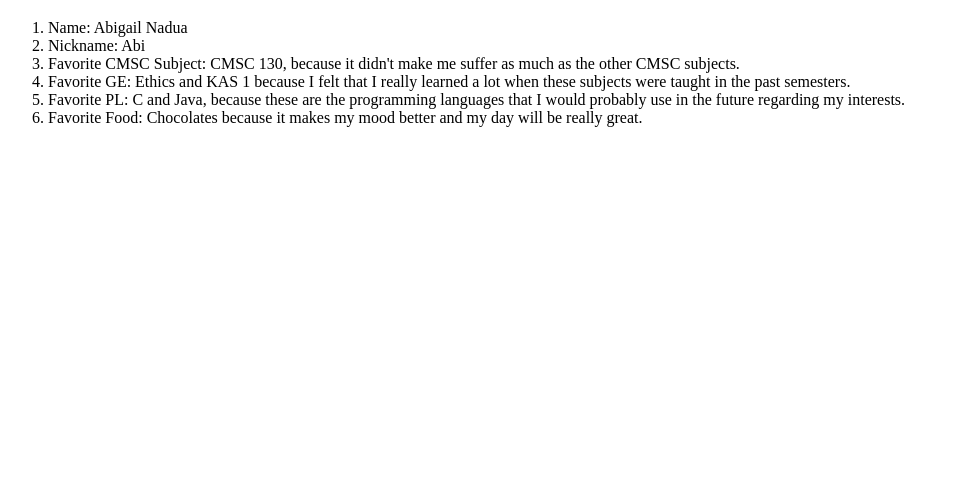
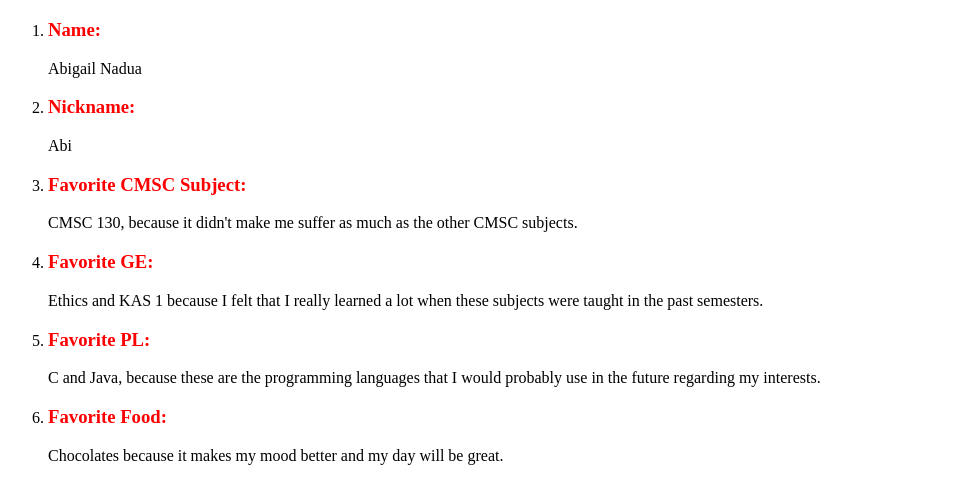
Before and after one commit to abigailnadua/sample, a plain HTML site: page index.html in a window 1280 px wide. Shown: the part 61-564 px from the top of the page, without its empty margins (0-959 px from the left). Drawn offline with Linux system fonts and the light colour scheme.

Commit message:
commit for html

```diff
--- a/index.html
+++ b/index.html
@@ -2,18 +2,19 @@
 <html>
 	<head>
 		<title>My Information</title>
+		<link rel = "stylesheet" type="text/css" href="styles.css">
 	</head>
 	<body>
 
 		<h1>Exercise 1 CMSC 100 Web Programming</h1>
 
 		<ol>
-			<li>Name: Abigail Nadua</li>
-			<li>Nickname: Abi</li>
-			<li>Favorite CMSC Subject: CMSC 130, because it didn't make me suffer as much as the other CMSC subjects.</li>
-			<li>Favorite GE: Ethics and KAS 1 because I felt that I really learned a lot when these subjects were taught in the past semesters.</li>
-			<li>Favorite PL: C and Java, because these are the programming languages that I would probably use in the future regarding my interests.</li>
-			<li>Favorite Food: Chocolates because it makes my mood better and my day will be really great.</li>
+			<li><h3>Name:</h3> Abigail Nadua</li>
+			<li><h3>Nickname:</h3> Abi</li>
+			<li><h3>Favorite CMSC Subject:</h3> CMSC 130, because it didn't make me suffer as much as the other CMSC subjects.</li>
+			<li><h3>Favorite GE:</h3> Ethics and KAS 1 because I felt that I really learned a lot when these subjects were taught in the past semesters.</li>
+			<li><h3>Favorite PL:</h3> C and Java, because these are the programming languages that I would probably use in the future regarding my interests.</li>
+			<li><h3>Favorite Food:</h3> Chocolates because it makes my mood better and my day will be great.</li>
 		</ol>
 
 	</body>
--- /dev/null
+++ b/styles.css
@@ -0,0 +1,12 @@
+h1{
+	color: black;
+}
+
+li{
+	color: black;
+	font-size: 20;
+}
+
+h3{
+	color: red;
+}
```
